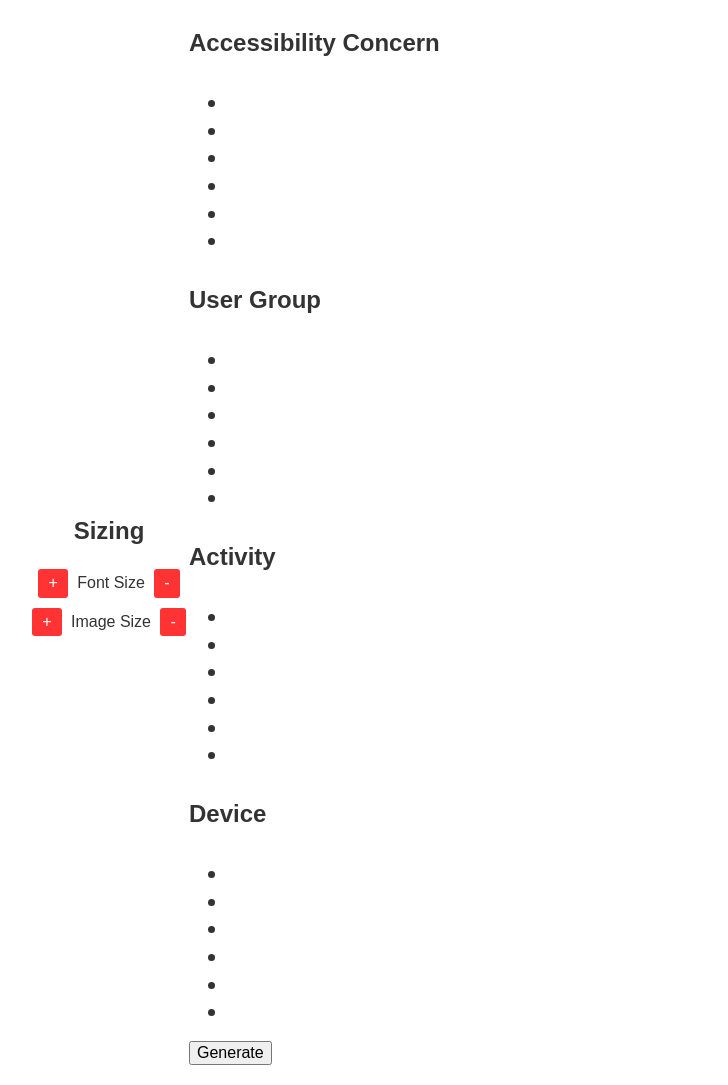
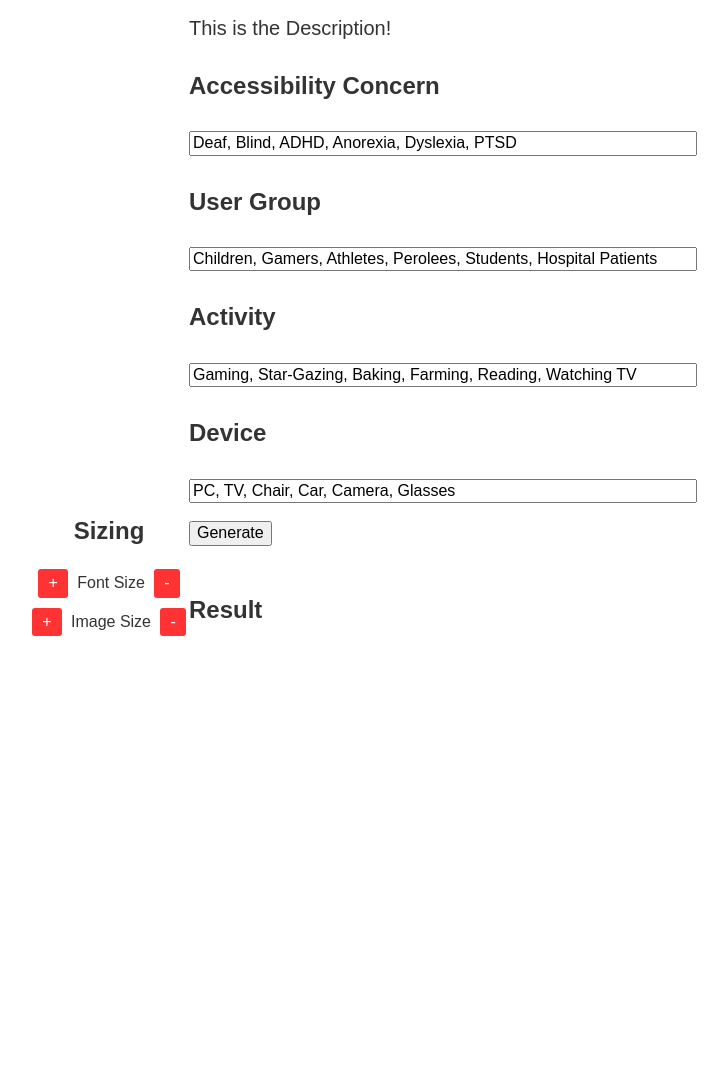
Before and after one commit to JBays1/CPS592s24, a website with bundled scripts: page index.html in a window 1280 px wide. Shown: the part 129-1214 px from the top of the page, without its empty margins (51-779 px from the left). After the commit the page ends 823 px from the top, so only its background shows below. Built offline with nearby package versions, Linux system fonts and the light colour scheme; files whose address does not match are found by name.

Commit message:
generator initial functionality

```diff
--- a/blog.js
+++ b/blog.js
@@ -158,14 +158,31 @@ var out = document.getElementById("output");
 btn.addEventListener("click", getWord);
 
 function getWord() {
-    var theWord = [
-        'dog', 'potato', 'cow', 'parrot', 'stone', 'watch', 'house', 'bioluminescence',
-        'brake', 'potato/salad', 'trip', 'hippopotamus', 'mask', 'chicken',
-        'Pneumonoultramicroscopicsilicovolcanoconiosis'
-    ];
+    // var theWord = [
+    //     'dog', 'potato', 'cow', 'parrot', 'stone', 'watch', 'house', 'bioluminescence',
+    //     'brake', 'potato/salad', 'trip', 'hippopotamus', 'mask', 'chicken',
+    //     'Pneumonoultramicroscopicsilicovolcanoconiosis'
+    // ];
 
-    var wordNum = Math.floor(Math.random() * theWord.length);
+    // var wordNum = Math.floor(Math.random() * theWord.length);
+
+    // var output = document.getElementById("output");
+    // output.innerHTML = "<h2>" + theWord[wordNum] + "</h2>";
+
+
+    var list1 = document.getElementById("AccConcern").value;
+    var result = list1.substring(0,5);
+
+    var AccConcern = document.getElementById('AccConcern').value.split(',').map(item => item.trim());
+    var UserGroup = document.getElementById('UserGroup').value.split(',').map(item => item.trim());
+    var Activity = document.getElementById('Activity').value.split(',').map(item => item.trim());
+    var Device = document.getElementById('Device').value.split(',').map(item => item.trim());
+
+    var rand1 = Math.floor(Math.random() * AccConcern.length);
+    var rand2 = Math.floor(Math.random() * UserGroup.length);
+    var rand3 = Math.floor(Math.random() * Activity.length);
+    var rand4 = Math.floor(Math.random() * Device.length);
 
     var output = document.getElementById("output");
-    output.innerHTML = "<h2>" + theWord[wordNum] + "</h2>";
+    output.innerHTML += "Create a solution for " + AccConcern[rand1] + " " + UserGroup[rand2] + " enjoying " + Activity[rand3] + "using a " + Device[rand4] + "<br>";
 }
--- a/index.html
+++ b/index.html
@@ -38,50 +38,74 @@
     <!-- Home Section -->
     <div id="home" class="tabContent" aria-labelledby="tab1">
         <h2>Bootlegging Application</h2>
+        <p>
+            This is the Description!
+        </p>
         <div>
             <h4>Accessibility Concern</h4>
-            <ul>
-                <li></li>
-                <li></li>
-                <li></li>
-                <li></li>
-                <li></li>
-                <li></li>
-            </ul>
+            <!-- <ul id="AccConcern">
+                <li>6</li>
+                <li>5</li>
+                <li>4</li>
+                <li>3</li>
+                <li>2</li>
+                <li>1</li>
+            </ul> -->
+            <!-- <p>
+                Deaf, Blind, ADHD, Anorexia, Dyslexia, PTSD
+            </p> -->
+            <input type="text" id="AccConcern" style="height:auto; width:500px;" value="Deaf, Blind, ADHD, Anorexia, Dyslexia, PTSD">
 
             <h4>User Group</h4>
-            <ul>
-                <li></li>
-                <li></li>
-                <li></li>
-                <li></li>
-                <li></li>
-                <li></li>
-            </ul>
+            <!-- <ul id="UserGroup">
+                <li>10</li>
+                <li>9</li>
+                <li>8</li>
+                <li>7</li>
+                <li>6</li>
+                <li>5</li>
+            </ul> -->
+            <!-- <p>
+                Children, Gamers, Athletes, Perolees, Students, Hospital Patients
+            </p> -->
+            <input type="text" id="UserGroup" style="height:auto; width:500px;" value="Children, Gamers, Athletes, Perolees, Students, Hospital Patients">
 
             <h4>Activity</h4>
-            <ul>
-                <li></li>
-                <li></li>
-                <li></li>
-                <li></li>
-                <li></li>
-                <li></li>
-            </ul>
+            <!-- <ul id="Activity">
+                <li>12</li>
+                <li>11</li>
+                <li>10</li>
+                <li>9</li>
+                <li>8</li>
+                <li>7</li>
+            </ul> -->
+            <!-- <p>
+                Gaming, Star-Gazing, Baking, Farming, Reading, Watching TV
+            </p> -->
+            <input type="text" id="Activity" style="height:auto; width:500px;" value="Gaming, Star-Gazing, Baking, Farming, Reading, Watching TV">
 
             <h4>Device</h4>
-            <ul>
-                <li></li>
-                <li></li>
-                <li></li>
-                <li></li>
-                <li></li>
-                <li></li>
-            </ul>
+            <!-- <ul id="Device">
+                <li>30</li>
+                <li>40</li>
+                <li>50</li>
+                <li>60</li>
+                <li>70</li>
+                <li>80</li>
+            </ul> -->
+            <!-- <p>
+                PC, TV, Chair, Car, Camera, Glasses
+            </p> -->
+            <input type="text" id="Device" style="height:auto; width:500px;" value="PC, TV, Chair, Car, Camera, Glasses">
 
+            <br>
+            <br>
             <button id="generateButton">Generate</button>
         </div>
-        <div id="output"></div>
+        <br>
+        <div id="output">
+            <h4>Result</h4><br>
+        </div>
     </div>
 
         <!-- About Section -->
```
